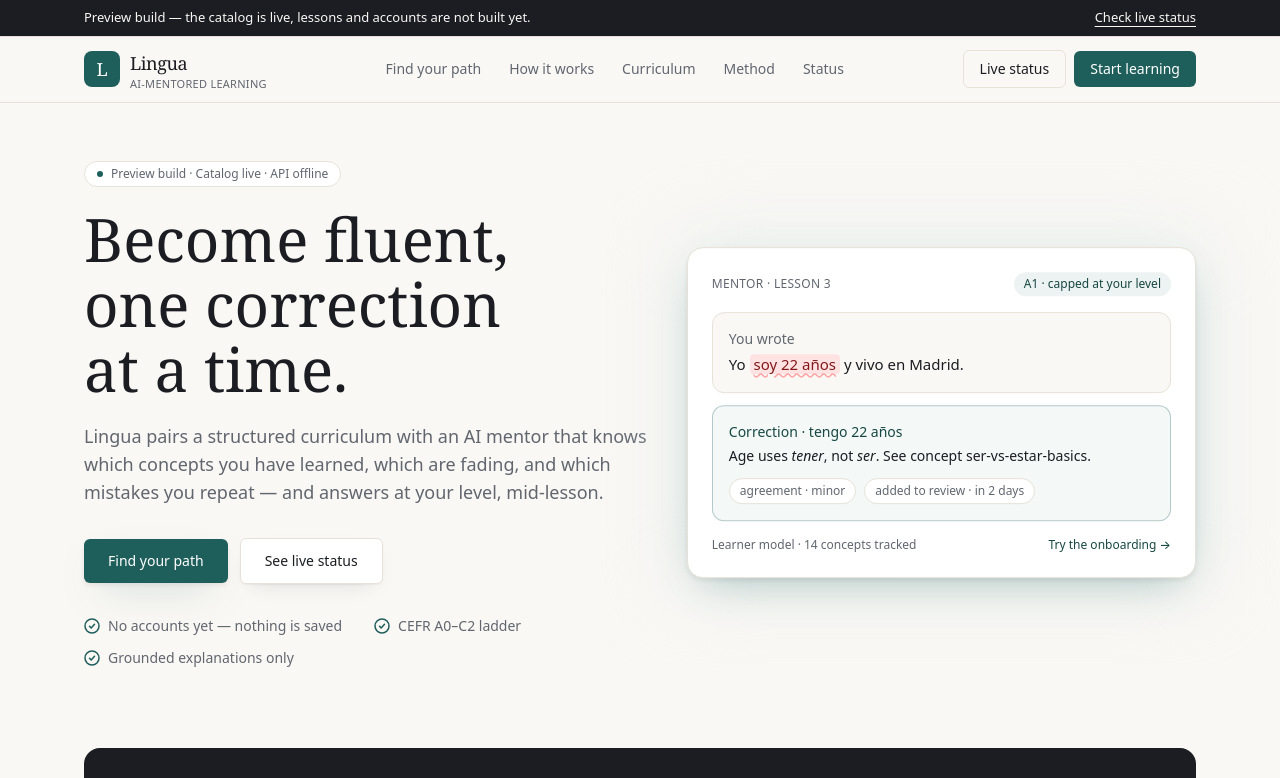
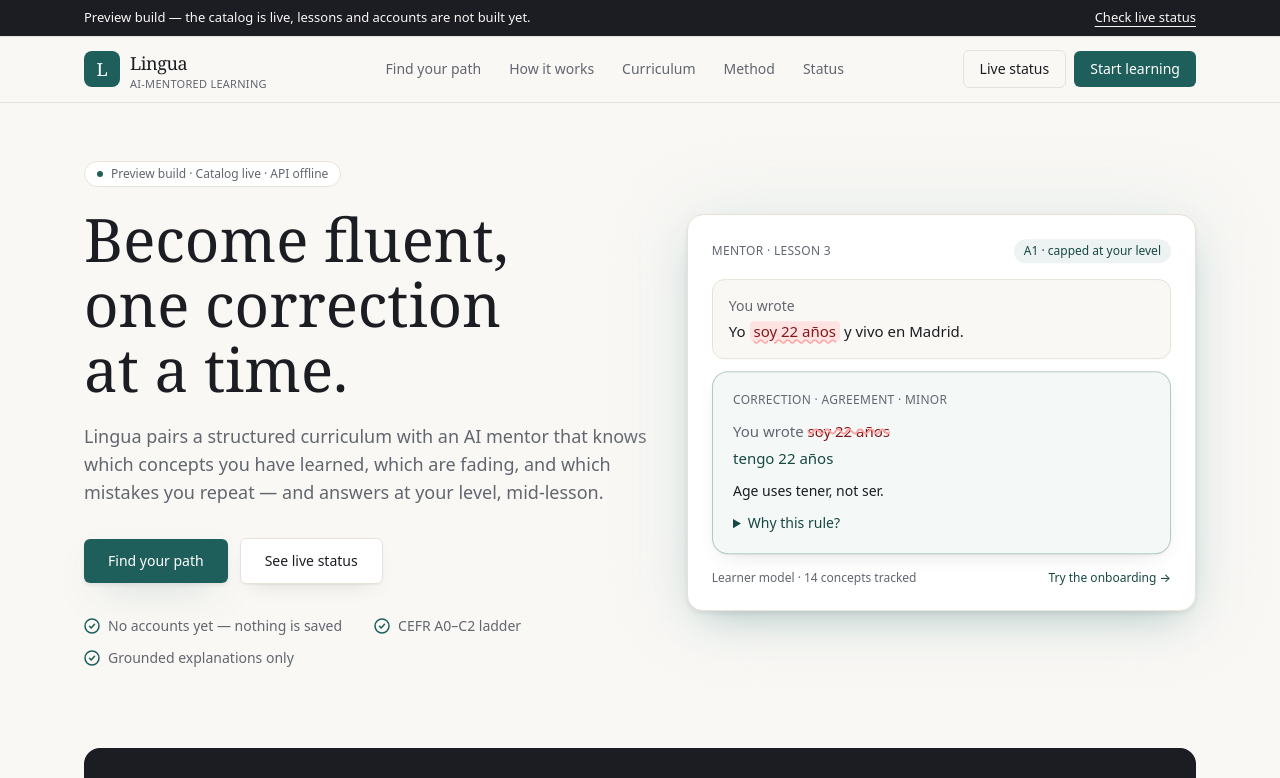
Before and after one commit to D1bakar/lango, a Next.js app in the folder apps/web/: page / in a window 1280 px wide. Shown: the top 778 px of the page. Built offline with nearby package versions, Linux system fonts and the light colour scheme; no server answers.

Commit message:
refactor(web): render hero preview with shared CorrectionCard
Signed-off-by: D1bakar <shridibakarghosh@gmail.com>

```diff
--- a/apps/web/app/page.tsx
+++ b/apps/web/app/page.tsx
@@ -3,6 +3,7 @@
 
 import Link from "next/link";
 import type { ReactNode } from "react";
+import { CorrectionCard } from "@/components/correction-card";
 import { fetchContentStatus, fetchLanguages, fetchPairs } from "@/lib/api";
 import type { LanguagePairSummary } from "@lingua/types";
 
@@ -151,22 +152,15 @@ export default async function HomePage() {
                 Yo <Mark>soy 22 años</Mark> y vivo en Madrid.
               </p>
             </div>
-            <div className="mt-3 rounded-xl border border-accent/30 bg-accent-soft/60 p-4">
-              <p className="text-sm font-medium text-accent-strong">
-                Correction · <span className="font-normal">tengo 22 años</span>
-              </p>
-              <p className="mt-1 text-sm text-ink">
-                Age uses <em>tener</em>, not <em>ser</em>. See concept{" "}
-                <span className="font-medium">ser-vs-estar-basics</span>.
-              </p>
-              <div className="mt-3 flex flex-wrap gap-2 text-xs">
-                <span className="rounded-full border border-line bg-surface px-2.5 py-1 text-muted">
-                  agreement · minor
-                </span>
-                <span className="rounded-full border border-line bg-surface px-2.5 py-1 text-muted">
-                  added to review · in 2 days
-                </span>
-              </div>
+            <div className="mt-3">
+              <CorrectionCard
+                original="soy 22 años"
+                corrected="tengo 22 años"
+                explanation="Age uses tener, not ser."
+                conceptKey="ser-vs-estar-basics"
+                category="agreement"
+                severity={1}
+              />
             </div>
             <div className="mt-4 flex items-center justify-between text-xs text-muted">
               <span>Learner model · 14 concepts tracked</span>
```
